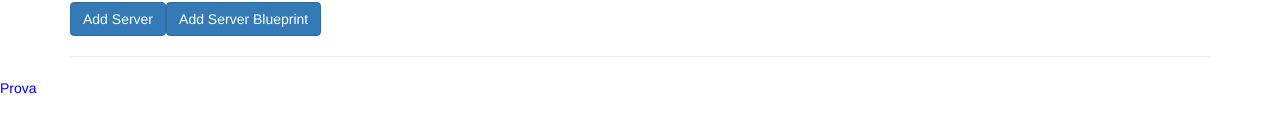
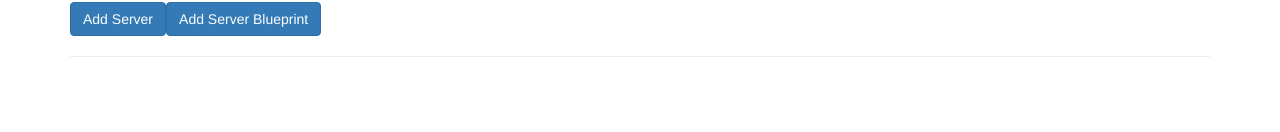
Before and after one commit to Valdorel/Lezioni, an Angular app in the folder cmp-databinding-start/: page / in a window 1280 px wide. Shown: the part 196-328 px from the top of the page. Built offline with nearby package versions, Linux system fonts and the light colour scheme.

Commit message:
rollback primo commit

```diff
--- a/cmp-databinding-start/src/app/app.component.html
+++ b/cmp-databinding-start/src/app/app.component.html
@@ -32,6 +32,3 @@
     </div>
   </div>
 </div>
-
-
-<p>Prova</p>
```
